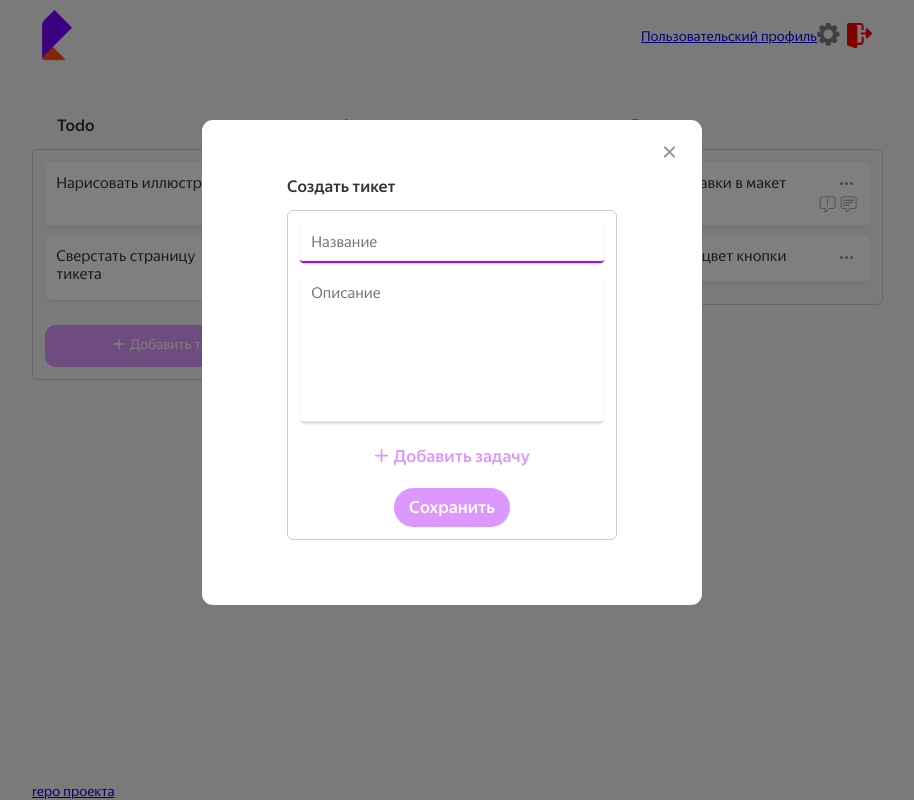
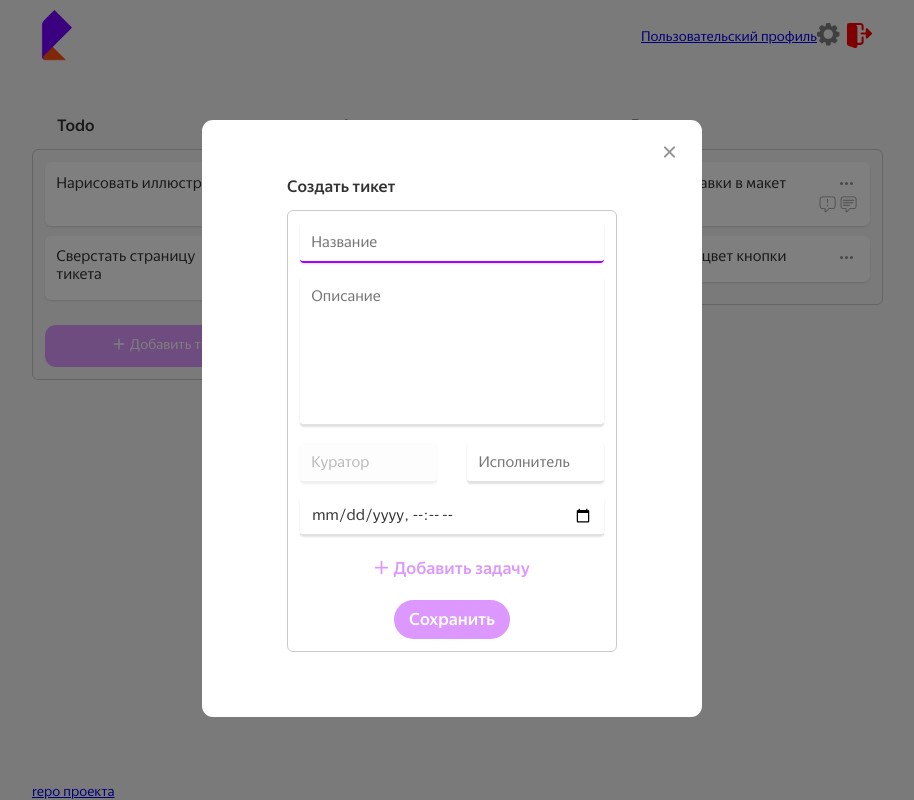
Before and after one commit to UnidentifiedRaccoon/hackathon_2022, a React (Create React App) app in the folder client/: page /create in a window 1280 px wide. Shown: the whole page, without its empty margins (188-1102 px from the left). Built offline with nearby package versions, Linux system fonts and the light colour scheme.

Commit message:
Front: 0.2.1 Add suggest/datapicker

```diff
--- /dev/null
+++ b/client/src/components/Suggest/Suggest.js
@@ -0,0 +1,66 @@
+import {useState} from 'react';
+
+import Input from '../Ui/Input/Input';
+
+import styles from './Suggest.module.css';
+
+const Suggest = (props) => {
+  const {register, setValue, className = ''} = props;
+  const [executors, setExecutors] = useState([]);
+  const [currentOptionId, setCurrentOptionId] = useState(null);
+
+  const executorFieldConfig = {placeholder: 'Исполнитель', type: 'search', id: currentOptionId};
+  const selectExecutor = (event) => {
+    event.preventDefault();
+    setCurrentOptionId(event.target.dataset.userId);
+    setValue('executor', event.target.innerHTML);
+    setExecutors([]);
+  };
+
+
+  const executorSuggest = (event) => {
+    if (!event.target.value) {
+      setExecutors([]);
+    } else {
+      const requestedUsers = [
+        {
+          id: '1',
+          name: 'Юра',
+          surname: 'Последов',
+          avatar: '',
+        },
+        {
+          id: '2',
+          name: 'Сергей',
+          surname: 'Кондратов',
+          avatar: '',
+        },
+      ];
+      const currentId = event.target.id;
+
+      if (requestedUsers.find(user => user.id === currentId))
+      {
+        setExecutors([]);
+      }
+      // request for executors
+      setExecutors(requestedUsers);
+    }
+
+  };
+  return (
+    <div  className={`${styles.select} ${className}`}>
+      <Input onChange={executorSuggest}
+        register={register('executor',{ required: 'Необходимо заполнить' })}
+        config={executorFieldConfig}
+      />
+      {executors.length ?
+        <div className={styles.popup}>
+          {executors.map((executor) =>  <button onClick={selectExecutor} className={styles.option}
+            key={executor.id} data-user-id={executor.id}>{`${executor.name} ${executor.surname}`}</button>)}
+        </div> : ''
+      }
+    </div>
+  );
+};
+
+export default Suggest;
--- /dev/null
+++ b/client/src/components/Suggest/Suggest.module.css
@@ -0,0 +1,23 @@
+.select {
+    position: relative;
+    width: 45%;
+}
+
+.option {
+    width: 100%;
+    border: none;
+    background-color: transparent;
+    border-bottom: 1px solid var(--button-bg-lightpurple);
+    padding: 5px;
+}
+
+.popup {
+    z-index: 1000;
+    max-height: 50px;
+    overflow-y: scroll;
+    position: absolute;
+    border: 1px solid var(--button-bg-lightpurple);
+    border-bottom-left-radius: 10px;
+    border-bottom-right-radius: 10px;
+    background-color: white;
+}
--- a/client/src/components/Ui/Input/Input.js
+++ b/client/src/components/Ui/Input/Input.js
@@ -2,22 +2,37 @@ import styles from './Input.module.css';
 
 // You can configure:
 // const {name, placeholder, value, type, disabled, readOnly, multiline} = config;
-const Input = ({children, className = '', config, register, onClick, onChange}) => {
+const Input = ({children, className = '', config, register, onClick, onChange, onBlur}) => {
   const {multiline, ...rest} = config;
+  const onChangeHandler = (event) => {
+    if (onChange)  onChange(event);
+    register.onChange(event);
+  };
+
+  const onBlurHandler = (event) => {
+    if (onBlur)  {
+      onBlur(event);
+    }
+    register.onBlur(event);
+  };
+
 
   const customInput = Boolean(multiline) ?
     <textarea className={`${styles.input__field} ${styles.input__area}`}
-      onChange={onChange}
       {...rest}
       {...register}
       onClick={onClick}
+      onBlur={onBlurHandler}
+      onChange={onChangeHandler}
+
     />
     :
     <input className={`${styles.input__field}`}
-      onChange={onChange}
       {...rest}
       {...register}
       onClick={onClick}
+      onChange={onChangeHandler}
+      onBlur={onBlurHandler}
     />;
 
   return (
--- a/client/src/components/Ui/Input/Input.module.css
+++ b/client/src/components/Ui/Input/Input.module.css
@@ -47,4 +47,5 @@
 .input__field:disabled:hover,
 .input__field:disabled:hover {
     outline: none;
+    border-color: var(--input-border-color)
 }
--- a/client/src/modals/Modal.module.css
+++ b/client/src/modals/Modal.module.css
@@ -42,12 +42,24 @@
     font-size: 1.15rem;
 }
 
-.modal__title {
-    margin-bottom: 10px;
+.modal__form {
+    display: flex;
+    flex-direction: column;
 }
 
-.modal__description {
-    margin-bottom: 10px;
+.modal__form > * {
+    margin-bottom: 13px;
+}
+
+
+
+.modal__form_row {
+    display: flex;
+    justify-content: space-between;
+}
+
+.modal__half {
+    max-width: 45%;
 }
 
 .modal__error {
--- a/client/src/modals/TicketForm/TicketForm.js
+++ b/client/src/modals/TicketForm/TicketForm.js
@@ -9,13 +9,13 @@ import {useDispatch} from 'react-redux';
 
 import Modal from '../Modal';
 import Input from '../../components/Ui/Input/Input';
-// import TagOverview from '../../components/Ui/TagSelect/TagOverview/TagOverview';
 import Button from '../../components/Ui/Button/Button';
 
 import generalStyles from '../Modal.module.css';
 
 import {addTask, updateTask} from '../../store/board';
 import CheckList from '../../components/CheckList/CheckList';
+import Suggest from '../../components/Suggest/Suggest';
 
 
 const TicketForm = ({mode, config, backTo}) => {
@@ -27,6 +27,9 @@ const TicketForm = ({mode, config, backTo}) => {
   const { register, handleSubmit, setValue, formState: { errors } } = useForm();
   const titleFieldConfig = {placeholder: 'Название', autoFocus: true};
   const descriptionFieldConfig = {placeholder: 'Описание', multiline: true};
+  const curatorFieldConfig = {placeholder: 'Куратор', disabled: true};
+  const timeFieldConfig = {placeholder: 'DD.MM.YY HH.MM', type: 'datetime-local'};
+
   useEffect(() => {
     setValue('title', title);
     setValue('description', description);
@@ -38,10 +41,10 @@ const TicketForm = ({mode, config, backTo}) => {
     console.log(evt);
     if (mode === 'edit') dispatch(updateTask({...config, ...evt}));
     else dispatch(addTask(evt));
+    navigate(backTo);
+  };
 
 
-    navigate(backTo);
-  };
   const RequiredError = errors.title ? <p className={generalStyles.modal__error}>{errors.title.message}</p> : '';
   const isSubmitDisabled = Boolean(errors.title);
 
@@ -49,19 +52,23 @@ const TicketForm = ({mode, config, backTo}) => {
     <Modal backTo={backTo}>
       <h2 className={generalStyles.modal__heading}>{mode === 'edit' ? 'Редактировать' : 'Создать тикет'}</h2>
       <div className="border-wrap">
-        <form onSubmit={handleSubmit(onSubmit)}>
+        <form className={generalStyles.modal__form} onSubmit={handleSubmit(onSubmit)}>
           {RequiredError}
           <Input config={titleFieldConfig}
-            register={register('title', { required: 'Необходимо заполнить' })}
-            className={generalStyles.modal__title}
-          />
+            register={register('title', { required: 'Необходимо заполнить' })}/>
           <Input register={register('description' )}
-            config={descriptionFieldConfig}
-            className={generalStyles.modal__description}/>
+            config={descriptionFieldConfig}/>
+          <div className={generalStyles.modal__form_row}>
+            <Input register={register('curator' )}
+              config={curatorFieldConfig}
+              className={generalStyles.modal__half}/>
+            <Suggest register={register} setValue={setValue}/>
+          </div>
+          <Input register={register('time' )}
+            config={timeFieldConfig}/>
           <div className={generalStyles.check_list}>
             <CheckList points={pointsList} setPoints={setPointsList}/>
           </div>
-
           <Button disabled={isSubmitDisabled} type="submit" >Сохранить</Button>
         </form>
       </div>
```
Also changed, not shown: 1 other file (tests, documents, lock files or other folders).
